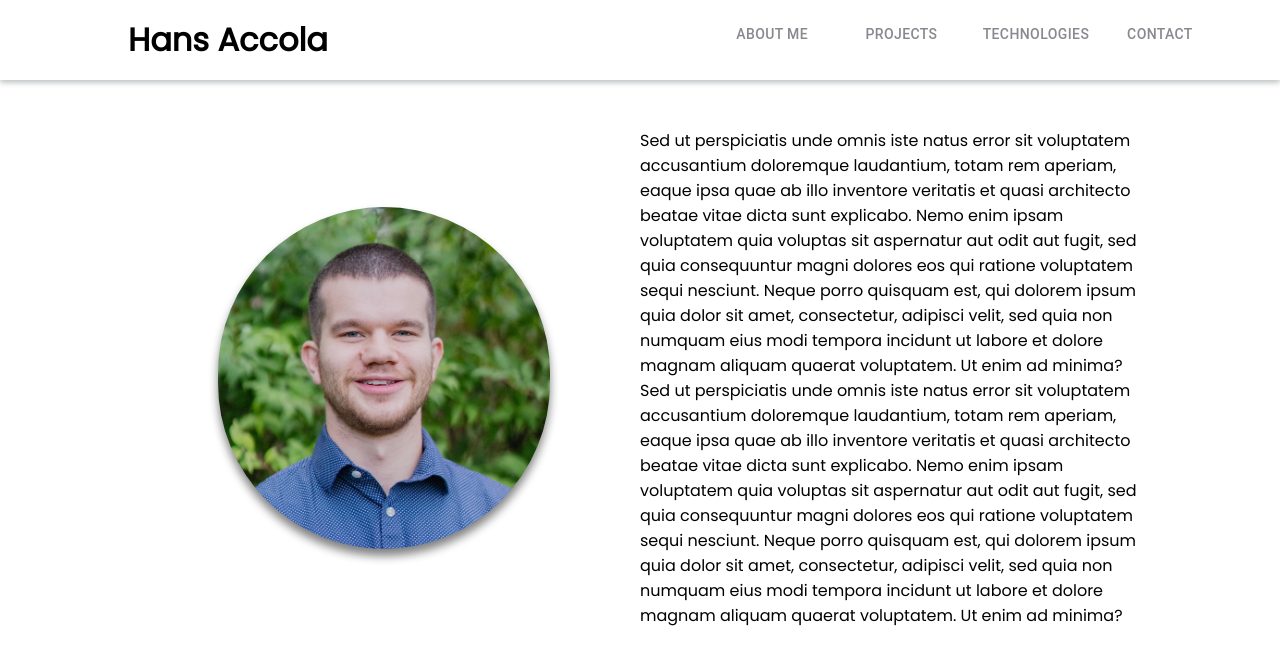
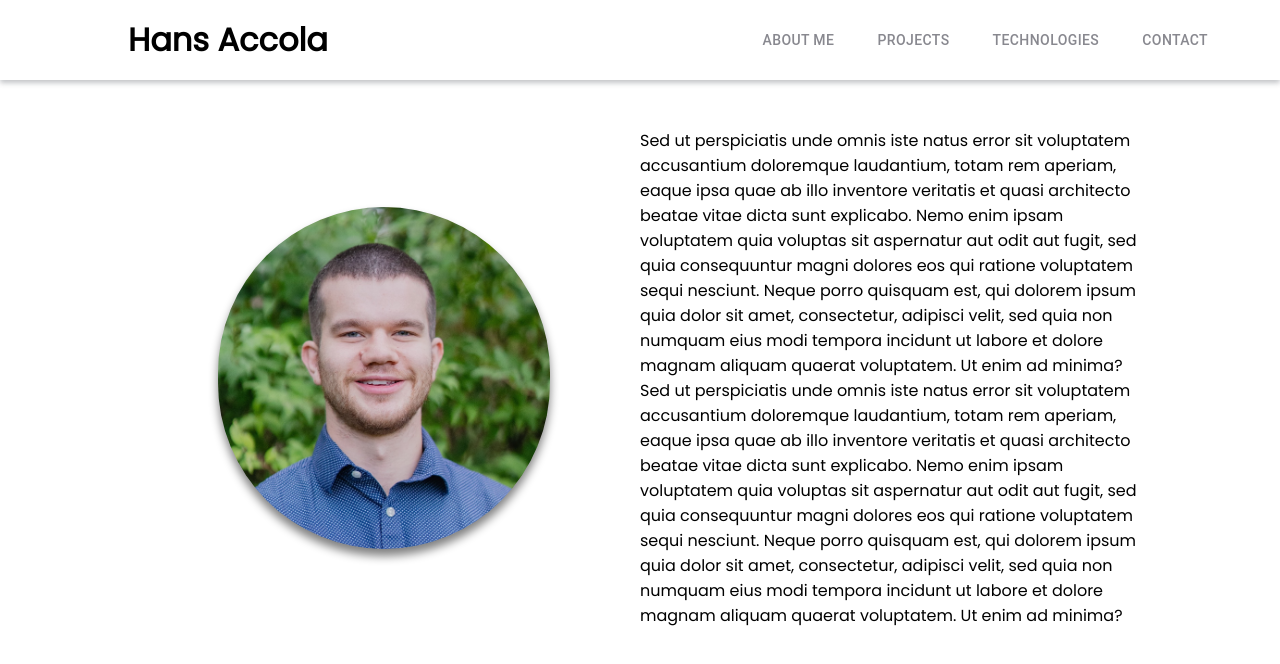
Before and after one commit to iHansy/responsive-portfolio, a React (Create React App) app: page / in a window 1280 px wide. Shown: the top 664 px of the page. Built offline with nearby package versions, Linux system fonts and the light colour scheme.

Commit message:
changed nav bar breakpoints flex sizing

```diff
--- a/src/App.css
+++ b/src/App.css
@@ -36,8 +36,6 @@
 
 .header-nav-texts {
   color: rgb(136, 136, 143);
-  width: 96.08px;
-  height: 36px;
 }
 
 .header-nav-texts:hover {
@@ -45,11 +43,12 @@
 }
 
 .header-name-container {
-  flex: 1;
+  flex: .95;
   margin-left: 10%;
+  text-align: center;
 }
 .header-nav-container {
-  flex: .85;
+  flex: .70;
   margin-right: 5%;
 }
 
@@ -137,12 +136,12 @@
 
 @media screen and (max-width: 1200px) {
   .header-nav-container {
-    flex: 1.2;
+    flex: .90;
   }
 }
 
 @media screen and (max-width: 1000px) {
   .header-nav-container {
-    flex: 1.7;
+    flex: 1.4;
   }
 }
```
Also changed, not shown: 1 other file (tests, documents, lock files or other folders).
